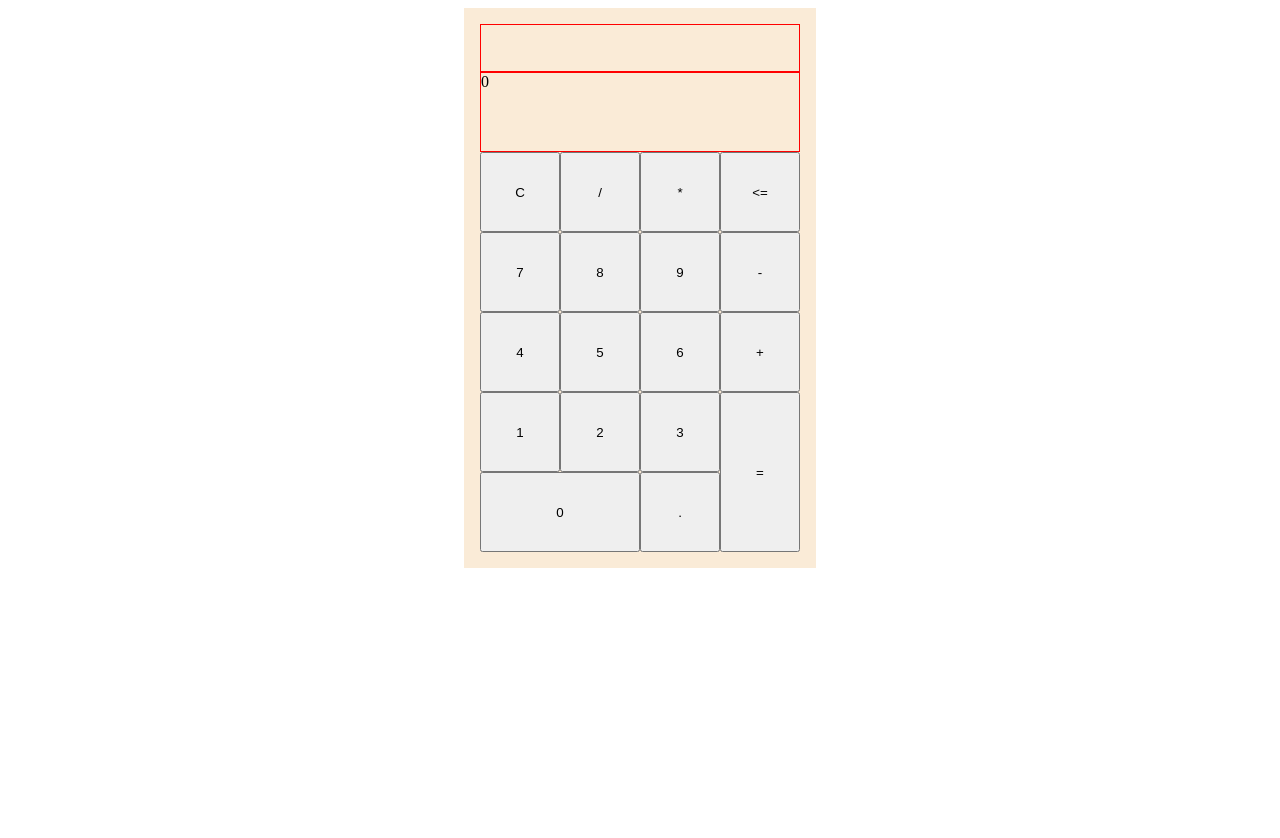
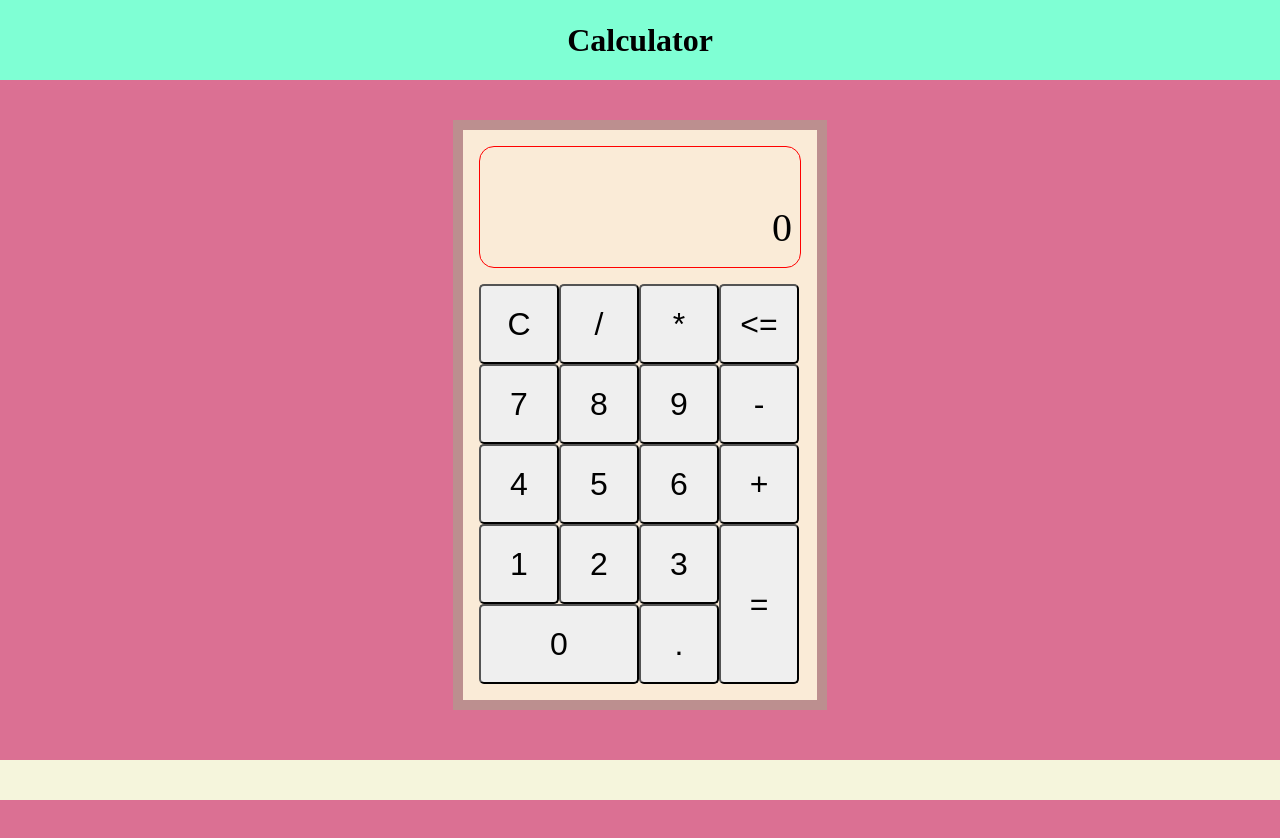
Before and after one commit to projecteurlumiere/calculator, a plain HTML site: page index.html in a window 1280 px wide. Before the commit the page ends 800 px from the top, so only its background shows below. Drawn offline with Linux system fonts and the light colour scheme.

Commit message:
changes deisgn a bit

```diff
--- a/index.html
+++ b/index.html
@@ -10,6 +10,7 @@
 </head>
 <body>
     <header>
+        <h1>Calculator</h1>
     </header>
     <main>
         <div class="calculator">
--- a/style.css
+++ b/style.css
@@ -1,11 +1,34 @@
 * {
+    overflow: hidden;
     box-sizing: border-box;
+}
+
+html
+body {
+    margin: 0;
+    padding: 0;
+}
+
+header {
+    display: flex;
+    justify-content: center;
+    align-items: center;
+    width: 100vw;
+    height: 10vh;
+    background-color: aquamarine;
+}
+
+h1 {
+
 }
 
 main {
     display: flex;
     justify-content: center;
     align-items: center;
+    padding-top: 5vh;
+    padding-bottom: 50vh;
+    background-color: palevioletred;
 }
 
 .calculator {
@@ -13,22 +36,36 @@ main {
     flex-direction: column;
     padding: 1rem;
     background-color: antiquewhite;
+    border: solid 10px rosybrown;
 }
 
 .screen {
     display: flex;
     flex-direction: column;
+    border: solid 1px red;
+    border-radius: 15px;
+    margin-bottom: 1rem;
 }
 
 .previous,
 .current {
     height: 5rem;
     width: 20rem;
-    border: solid 1px red;
+    display: flex;
+    align-items: center;
+    justify-content: flex-end;
+    padding: 0 0.5rem;
 }
 
 .previous {
-    height: 3rem;
+    height: 2.5rem;
+    font-size: calc(2.5rem/3);
+    color: gray;
+}
+
+.current {
+    font-size: 2.5rem;
+
 }
 
 .rowsTop > div,
@@ -44,6 +81,8 @@ main {
 button {
     width: 5rem;
     height: 5rem;
+    border-radius: 5px;
+    font-size: 2rem;
 }
 
 #zero {
@@ -55,3 +94,15 @@ button {
     height: 10rem;
     width: 5rem;
 }
+
+#point:disabled {
+    pointer-events: all;
+}
+
+footer {
+    position: fixed;
+    bottom: 0;
+    height: 5vh;
+    width: 100vw;
+    background-color: beige;
+}
```
Also changed, not shown: script.js (+0 -16 lines).
